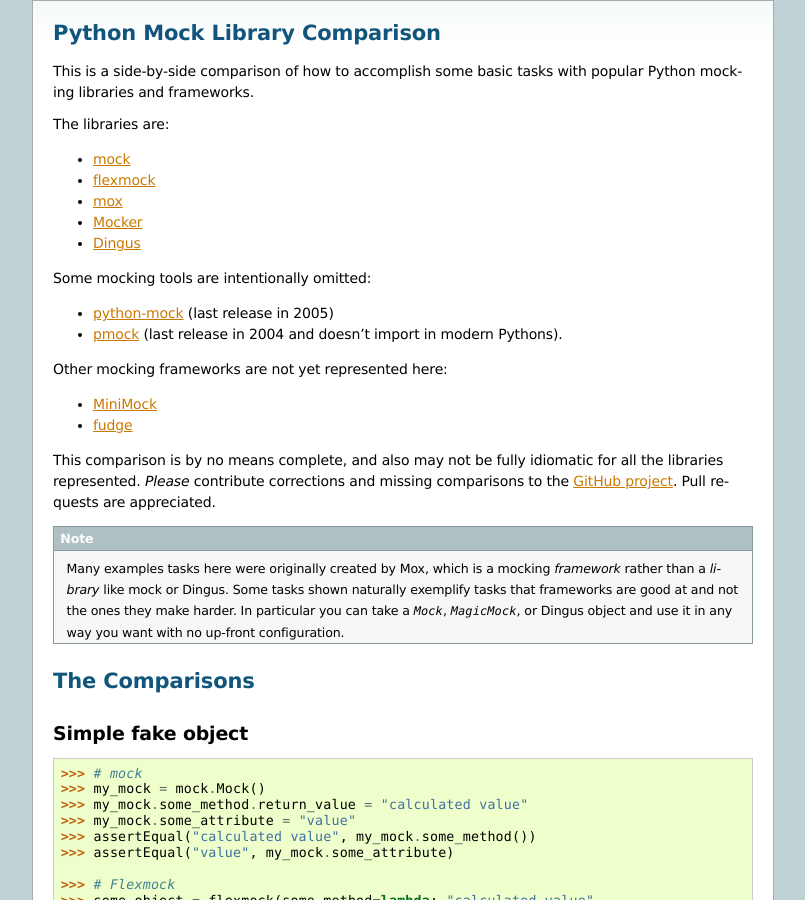
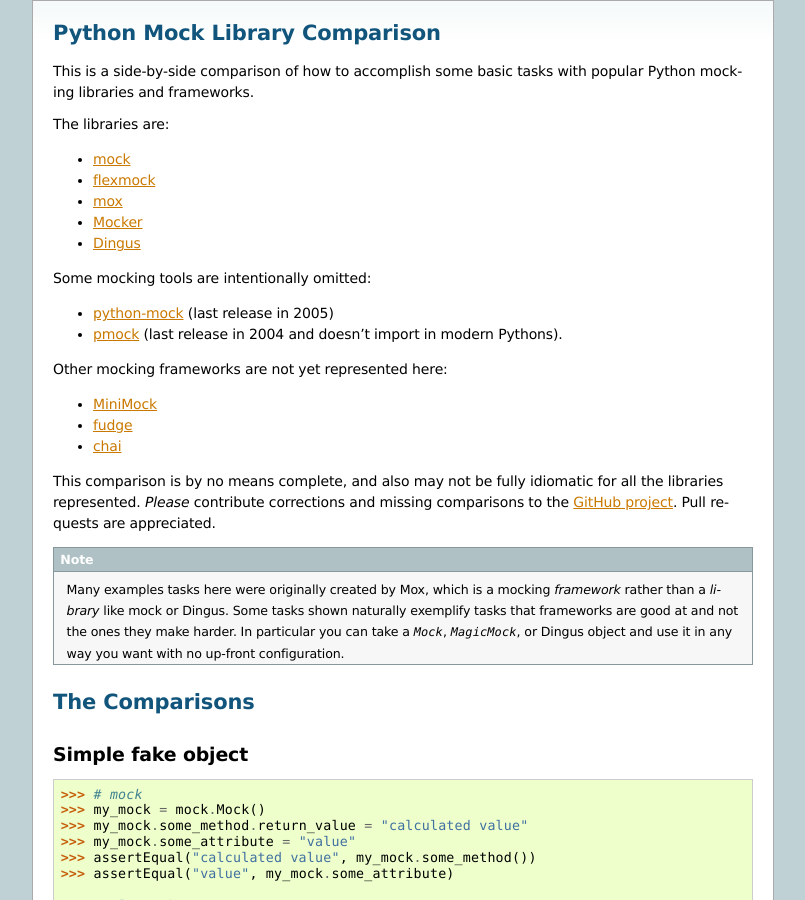
Before and after one commit to garybernhardt/python-mock-comparison, a Sphinx documentation site: the page built from docs/comparison.rst, in a window 1280 px wide and 900 px high. Shown: the whole window, without its empty margins (237-1042 px from the left). Built offline with Sphinx 7.4.7, drawn with Linux system fonts in a browser that asks for light colours.

Commit message:
add chai to unsupported list

```diff
--- a/docs/comparison.rst
+++ b/docs/comparison.rst
@@ -48,6 +48,7 @@
 
 * `MiniMock <http://pypi.python.org/pypi/MiniMock>`_
 * `fudge <http://pypi.python.org/pypi/fudge>`_
+* `chai <http://pypi.python.org/pypi/chai>`_
 
 This comparison is by no means complete, and also may not be fully idiomatic
 for all the libraries represented. *Please* contribute corrections and missing
```
